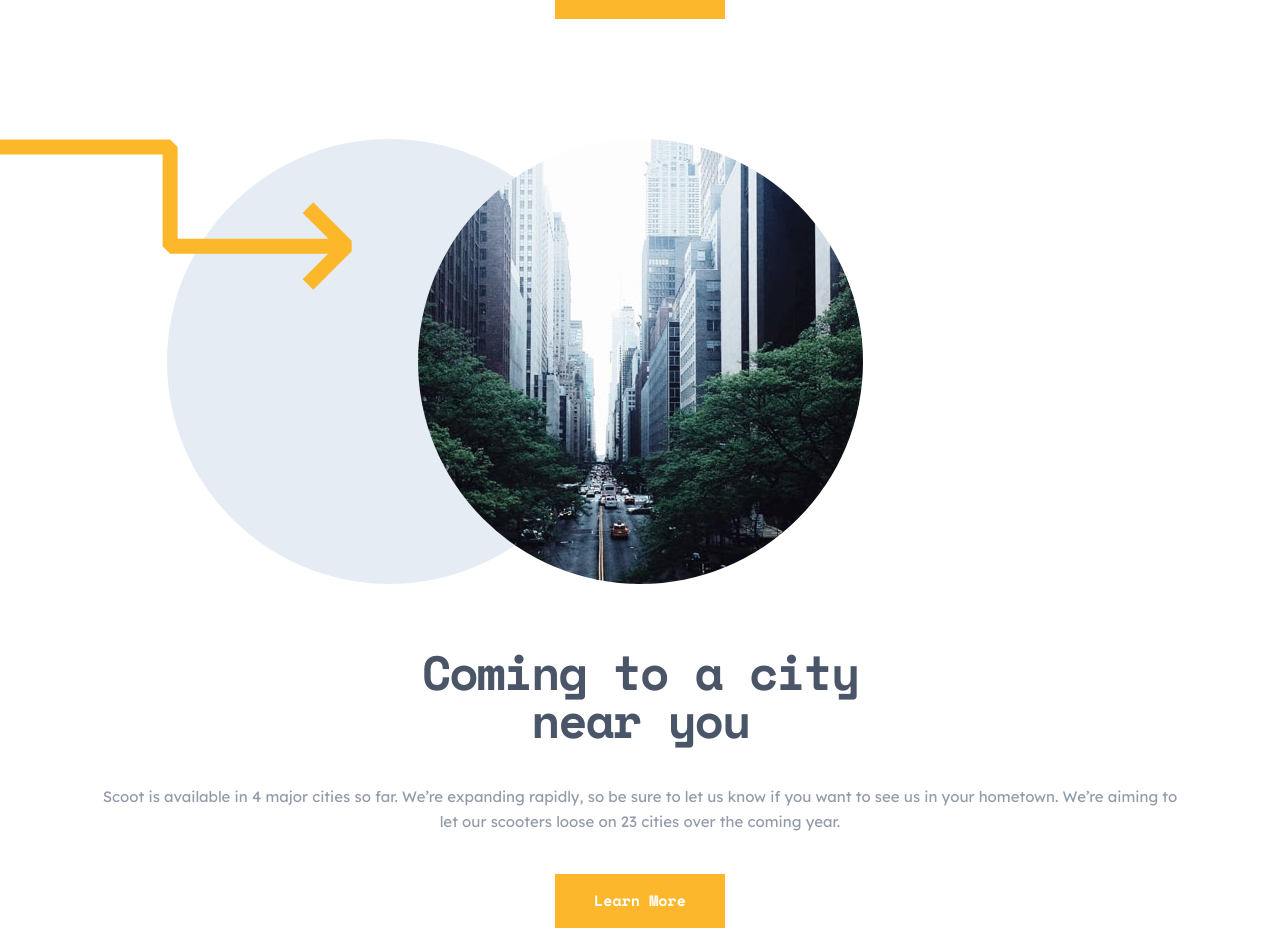
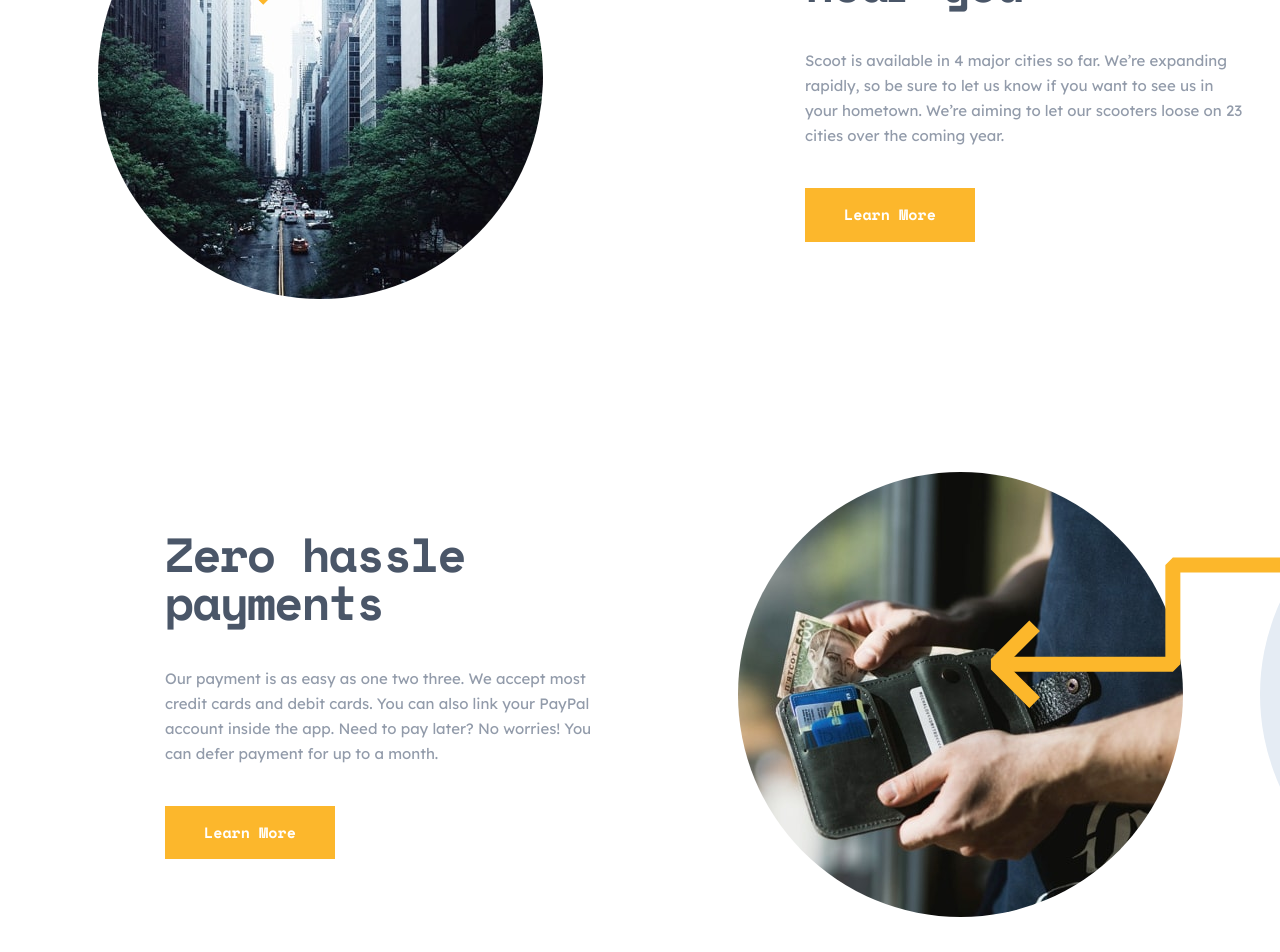
Before and after one commit to xaviguasch/scoot-multipage-website-app-frontendmentor-prac, a React (Create React App) app: page /home in a window 1280 px wide. Shown: the part 2200-3152 px from the top of the page. Built offline with nearby package versions, Linux system fonts and the light colour scheme.

Commit message:
styled main__b section of Home component for desktop view

```diff
--- a/src/components/Careers.css
+++ b/src/components/Careers.css
@@ -84,7 +84,7 @@
     background-position: top left 673px;
   }
 
-  .main__b__pair {
+  .main-b--careers .main__b__pair {
     gap: 4em;
   }
 
--- a/src/components/Home.css
+++ b/src/components/Home.css
@@ -287,4 +287,80 @@
     align-items: flex-start;
     gap: 2.5em;
   }
+
+  /* Main B */
+  .main__b {
+    gap: 10em;
+    padding-bottom: 12.5em;
+  }
+
+  .main__b__pair {
+    flex-direction: row;
+    justify-content: space-between;
+    align-items: center;
+    gap: 0;
+
+    padding: 0;
+
+    width: 100%;
+  }
+
+  .pair__illus {
+    flex: 1 0 50%;
+  }
+
+  .pair__copy {
+    display: flex;
+    flex-direction: column;
+    justify-content: flex-start;
+    align-items: flex-start;
+    gap: 2.5em;
+
+    flex: 1 0 50%;
+
+    padding: 4em 0 4em 10.3125em;
+
+    text-align: left;
+  }
+
+  .pair__copy .title,
+  .pair__copy .text {
+    max-width: 445px;
+  }
+
+  .pair__copy .title--md {
+    margin: 0;
+  }
+
+  .pair__illus__one {
+    order: 1;
+
+    background-position: top left 620px;
+  }
+
+  .pattern__one {
+    bottom: 0;
+    left: 0;
+  }
+
+  .pattern__two {
+    top: 0;
+    right: unset;
+    left: -150px;
+  }
+
+  .pair__illus__two {
+    background-position: top right 650px;
+  }
+
+  .pair__illus__three {
+    order: 1;
+
+    background-position: top left 620px;
+  }
+
+  .pattern__three {
+    bottom: 0;
+    left: 350px;
+  }
 }
```
